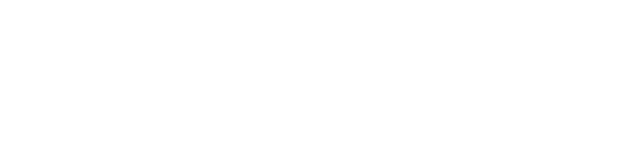
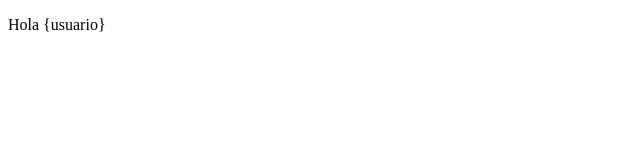
Before and after one commit to pedromaarcos/ci-cd, a plain HTML site: page src/index.html in a window 1280 px wide. Shown: the whole page, without its empty margins (0-640 px from the left). Drawn offline with Linux system fonts and the light colour scheme.

Commit message:
feat: add body

```diff
--- a/src/index.html
+++ b/src/index.html
@@ -1,5 +1,5 @@
 <!DOCTYPE html>
 <html>
 <head><title></title></head>
-<body></body>
+<body><p>Hola {usuario}</p></body>
 </html>
```
